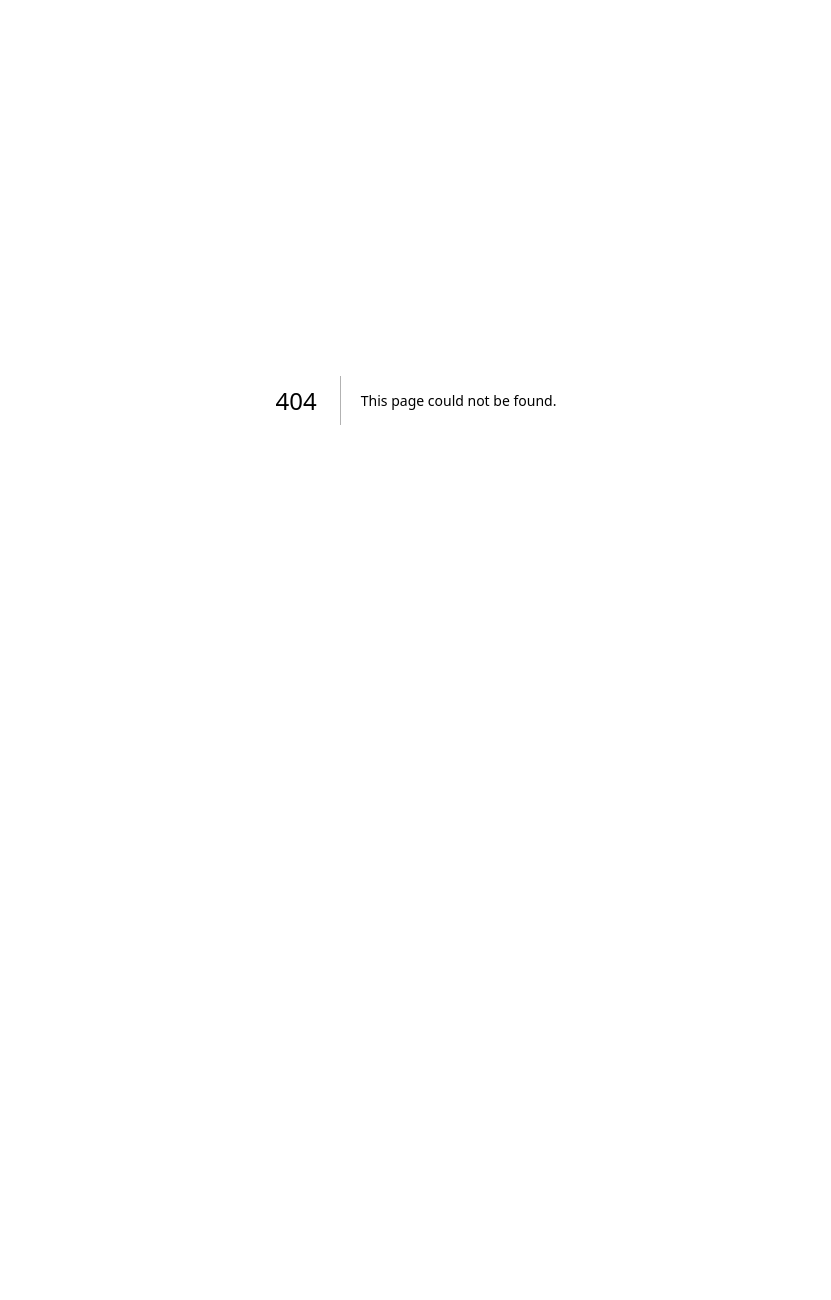
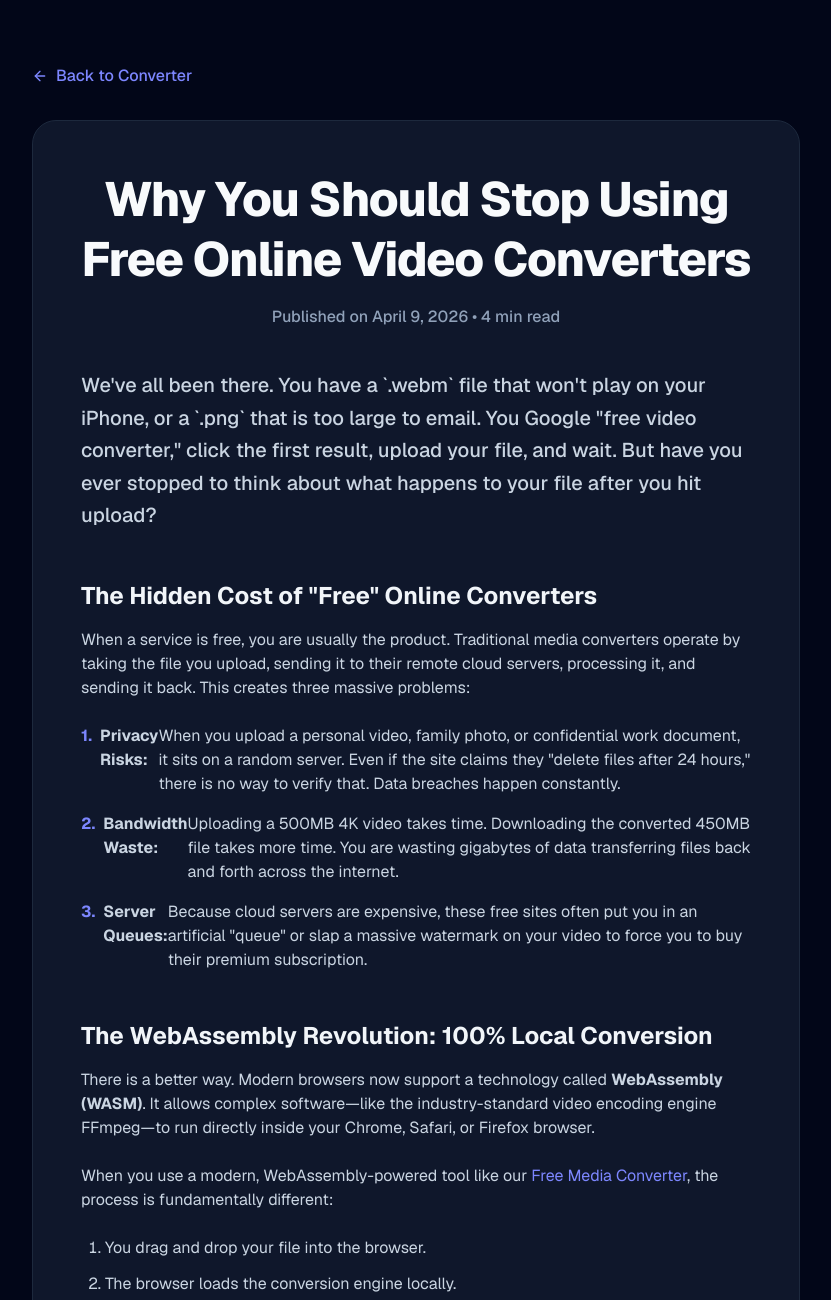
Before and after one commit to mapsize17/media-converter, a Next.js app: page /blog in a window 1280 px wide. Before the commit this address had no page. Shown: the top 1300 px of the page, without its empty margins (224-1055 px from the left). Before the commit the page ends 800 px from the top, so only its background shows below. Built offline with nearby package versions, Linux system fonts and the light colour scheme.

Commit message:
SEO: Add long-form blog post about privacy to capture search intent

```diff
--- a/package.json
+++ b/package.json
@@ -11,6 +11,7 @@
   "dependencies": {
     "@ffmpeg/ffmpeg": "^0.12.15",
     "@ffmpeg/util": "^0.12.2",
+    "@tailwindcss/typography": "^0.5.19",
     "lucide-react": "^1.7.0",
     "next": "16.2.2",
     "next-themes": "^0.4.6",
--- /dev/null
+++ b/src/app/blog/page.tsx
@@ -0,0 +1,73 @@
+import { ArrowLeft } from 'lucide-react';
+import Link from 'next/link';
+
+export const metadata = {
+  title: "Why You Should Stop Using Online Video Converters (Privacy Alert)",
+  description: "Learn why uploading your personal videos and images to free online converters is a massive privacy risk, and how local WebAssembly tools solve the problem.",
+};
+
+export default function BlogPost() {
+  return (
+    <main className="min-h-screen bg-slate-50 dark:bg-slate-950 py-16 px-4 sm:px-6 lg:px-8 font-sans transition-colors duration-300">
+      <div className="max-w-3xl mx-auto">
+        <Link href="/" className="inline-flex items-center text-indigo-600 dark:text-indigo-400 hover:text-indigo-700 dark:hover:text-indigo-300 font-medium mb-8 group transition-colors">
+          <ArrowLeft className="w-4 h-4 mr-2 group-hover:-translate-x-1 transition-transform" />
+          Back to Converter
+        </Link>
+
+        <article className="bg-white dark:bg-slate-900 rounded-3xl p-8 md:p-12 shadow-xl shadow-slate-200/50 dark:shadow-none border border-slate-100 dark:border-slate-800">
+          <header className="mb-10 text-center">
+            <h1 className="text-3xl md:text-5xl font-extrabold text-slate-900 dark:text-slate-50 tracking-tight leading-tight mb-4">
+              Why You Should Stop Using Free Online Video Converters
+            </h1>
+            <p className="text-slate-500 dark:text-slate-400 font-medium">Published on April 9, 2026 • 4 min read</p>
+          </header>
+
+          <div className="prose prose-slate dark:prose-invert prose-lg max-w-none">
+            <p className="text-xl text-slate-700 dark:text-slate-300 leading-relaxed font-medium mb-8">
+              We've all been there. You have a `.webm` file that won't play on your iPhone, or a `.png` that is too large to email. You Google "free video converter," click the first result, upload your file, and wait. But have you ever stopped to think about what happens to your file after you hit upload?
+            </p>
+
+            <h2 className="text-2xl font-bold text-slate-800 dark:text-slate-100 mt-12 mb-4">The Hidden Cost of "Free" Online Converters</h2>
+            <p className="text-slate-700 dark:text-slate-300 mb-6">
+              When a service is free, you are usually the product. Traditional media converters operate by taking the file you upload, sending it to their remote cloud servers, processing it, and sending it back. This creates three massive problems:
+            </p>
+            <ul className="space-y-4 mb-8 text-slate-700 dark:text-slate-300">
+              <li className="flex items-start"><span className="font-bold text-indigo-600 dark:text-indigo-400 mr-2">1.</span> <strong>Privacy Risks:</strong> When you upload a personal video, family photo, or confidential work document, it sits on a random server. Even if the site claims they "delete files after 24 hours," there is no way to verify that. Data breaches happen constantly.</li>
+              <li className="flex items-start"><span className="font-bold text-indigo-600 dark:text-indigo-400 mr-2">2.</span> <strong>Bandwidth Waste:</strong> Uploading a 500MB 4K video takes time. Downloading the converted 450MB file takes more time. You are wasting gigabytes of data transferring files back and forth across the internet.</li>
+              <li className="flex items-start"><span className="font-bold text-indigo-600 dark:text-indigo-400 mr-2">3.</span> <strong>Server Queues:</strong> Because cloud servers are expensive, these free sites often put you in an artificial "queue" or slap a massive watermark on your video to force you to buy their premium subscription.</li>
+            </ul>
+
+            <h2 className="text-2xl font-bold text-slate-800 dark:text-slate-100 mt-12 mb-4">The WebAssembly Revolution: 100% Local Conversion</h2>
+            <p className="text-slate-700 dark:text-slate-300 mb-6">
+              There is a better way. Modern browsers now support a technology called <strong>WebAssembly (WASM)</strong>. It allows complex software—like the industry-standard video encoding engine FFmpeg—to run directly inside your Chrome, Safari, or Firefox browser.
+            </p>
+            <p className="text-slate-700 dark:text-slate-300 mb-6">
+              When you use a modern, WebAssembly-powered tool like our <Link href="/" className="text-indigo-600 dark:text-indigo-400 hover:underline">Free Media Converter</Link>, the process is fundamentally different:
+            </p>
+            <ol className="list-decimal pl-6 space-y-3 mb-8 text-slate-700 dark:text-slate-300">
+              <li>You drag and drop your file into the browser.</li>
+              <li>The browser loads the conversion engine locally.</li>
+              <li>Your computer's CPU converts the file instantly, right on your desk.</li>
+              <li>You download the result directly from your own memory.</li>
+            </ol>
+            <p className="text-xl font-semibold text-emerald-600 dark:text-emerald-400 my-8 p-6 bg-emerald-50 dark:bg-emerald-900/20 rounded-2xl border border-emerald-100 dark:border-emerald-800/50">
+              Zero uploads. Zero queues. 100% absolute privacy. Your files never leave your device.
+            </p>
+
+            <h2 className="text-2xl font-bold text-slate-800 dark:text-slate-100 mt-12 mb-4">Take Control of Your Digital Privacy</h2>
+            <p className="text-slate-700 dark:text-slate-300 mb-8">
+              In an era where our personal data is constantly harvested, we need to be mindful of what we upload to the cloud. Whether you are converting a sensitive work presentation to PDF, or a family video from WEBM to MP4, there is no longer any reason to hand that data over to a random third-party server.
+            </p>
+
+            <div className="mt-12 text-center">
+              <Link href="/" className="inline-flex items-center justify-center px-8 py-4 text-lg font-bold rounded-xl text-white bg-indigo-600 hover:bg-indigo-700 dark:bg-indigo-500 dark:hover:bg-indigo-600 transition-all shadow-lg hover:shadow-xl transform hover:-translate-y-1">
+                Try the 100% Private Converter Now
+              </Link>
+            </div>
+          </div>
+        </article>
+      </div>
+    </main>
+  );
+}
```
Also changed, not shown: 1 other file (tests, documents, lock files or other folders).
